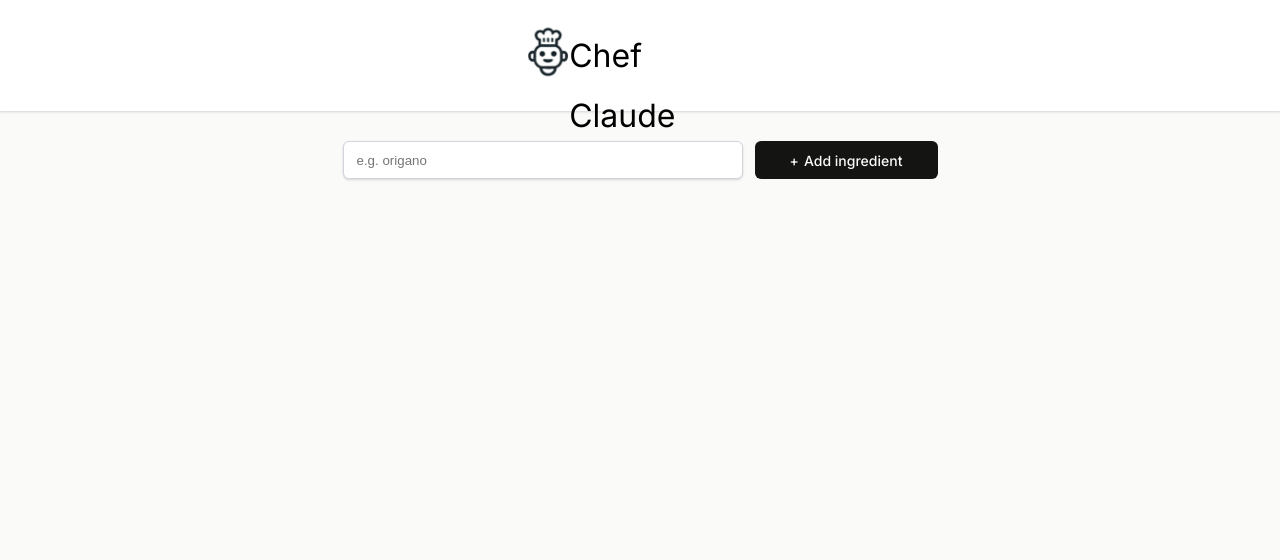
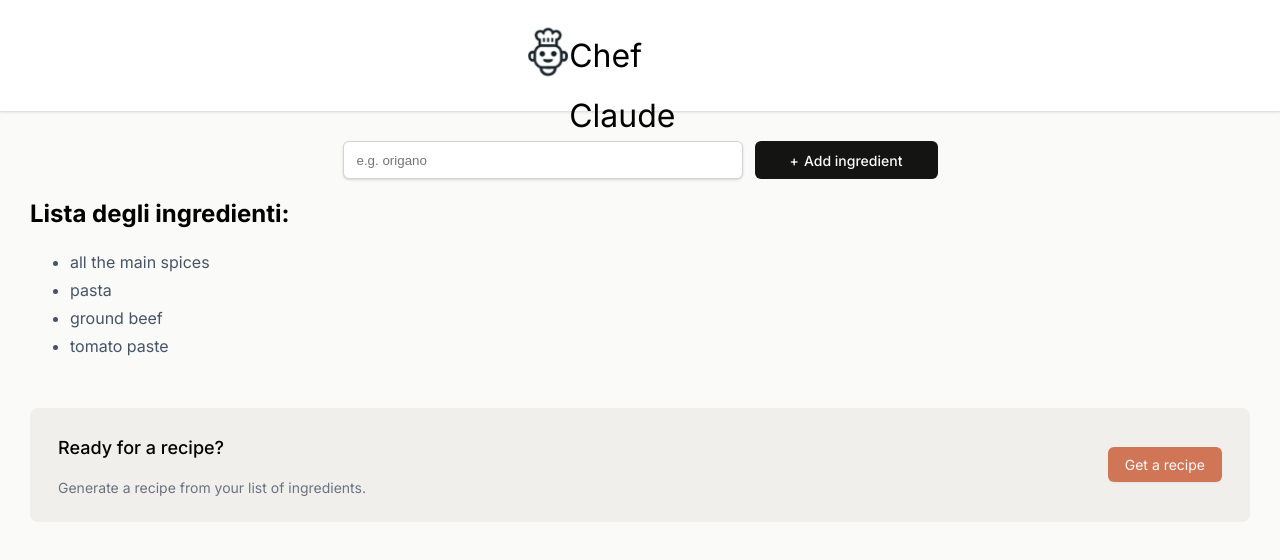
Before and after one commit to Astaneta/chef-claude, a React (Vite) app: page / in a window 1280 px wide. Shown: the top 560 px of the page. Built offline with nearby package versions, Linux system fonts and the light colour scheme.

Commit message:
Add Recipe component and integrate GetRecipe functionality in Main

```diff
--- a/src/components/GetRecipe.jsx
+++ b/src/components/GetRecipe.jsx
@@ -1,11 +1,11 @@
-export default function GetRecipe() {
+export default function GetRecipe(props) {
     return (
         <div className="get-recipe-container">
             <div>
                 <h3>Ready for a recipe?</h3>
                 <p>Generate a recipe from your list of ingredients.</p>
             </div>
-            <button>Get a recipe</button>
+            <button onClick={props.getRecipe}>Get a recipe</button>
         </div>
     )
 }
--- /dev/null
+++ b/src/components/Recipe.jsx
@@ -0,0 +1,36 @@
+export default function Recipe() {
+    return (
+        <section>
+    <h2>Chef Claude Recommends:</h2>
+    <article className="suggested-recipe-container" aria-live="polite">
+        <p>Based on the ingredients you have available, I would recommend making a simple a delicious <strong>Beef Bolognese Pasta</strong>. Here is the recipe:</p>
+        <h3>Beef Bolognese Pasta</h3>
+        <strong>Ingredients:</strong>
+        <ul>
+            <li>1 lb. ground beef</li>
+            <li>1 onion, diced</li>
+            <li>3 cloves garlic, minced</li>
+            <li>2 tablespoons tomato paste</li>
+            <li>1 (28 oz) can crushed tomatoes</li>
+            <li>1 cup beef broth</li>
+            <li>1 teaspoon dried oregano</li>
+            <li>1 teaspoon dried basil</li>
+            <li>Salt and pepper to taste</li>
+            <li>8 oz pasta of your choice (e.g., spaghetti, penne, or linguine)</li>
+        </ul>
+        <strong>Instructions:</strong>
+        <ol>
+            <li>Bring a large pot of salted water to a boil for the pasta.</li>
+            <li>In a large skillet or Dutch oven, cook the ground beef over medium-high heat, breaking it up with a wooden spoon, until browned and cooked through, about 5-7 minutes.</li>
+            <li>Add the diced onion and minced garlic to the skillet and cook for 2-3 minutes, until the onion is translucent.</li>
+            <li>Stir in the tomato paste and cook for 1 minute.</li>
+            <li>Add the crushed tomatoes, beef broth, oregano, and basil. Season with salt and pepper to taste.</li>
+            <li>Reduce the heat to low and let the sauce simmer for 15-20 minutes, stirring occasionally, to allow the flavors to meld.</li>
+            <li>While the sauce is simmering, cook the pasta according to the package instructions. Drain the pasta and return it to the pot.</li>
+            <li>Add the Bolognese sauce to the cooked pasta and toss to combine.</li>
+            <li>Serve hot, garnished with additional fresh basil or grated Parmesan cheese if desired.</li>
+        </ol>
+    </article>
+</section>
+    )
+}
--- a/src/pages/Main.jsx
+++ b/src/pages/Main.jsx
@@ -1,10 +1,15 @@
 import AddIngredientsForm from "../components/AddIngrediendsForm";
 import IngredientsList from "../components/IngredientsList";
 import GetRecipe from "../components/GetRecipe";
+import Recipe from "../components/Recipe";
 import { useState } from 'react';
 
 export default function Main() {
-    const [ingredients, setIngredients] = useState([]);
+    const [ingredients, setIngredients] = useState(
+         ["all the main spices", "pasta", "ground beef", "tomato paste"]
+        );
+
+    const [recipeShow, setRecipeShow] = useState(false);
 
     const addIngredient = (newIngredient) => {
         if (newIngredient) {
@@ -18,6 +23,10 @@
         }
     };
 
+    const getRecipe = function () {
+        setRecipeShow(true);
+    }
+
     return (
         <main>
             <AddIngredientsForm onsubmit={addIngredient} />
@@ -28,7 +37,11 @@
                 }
                 {
                     ingredients.length >= 3 &&
-                    <GetRecipe />
+                    <GetRecipe getRecipe={getRecipe} />
+                }
+                {
+                    recipeShow &&
+                    <Recipe />
                 }
             </section>
         </main>
```
